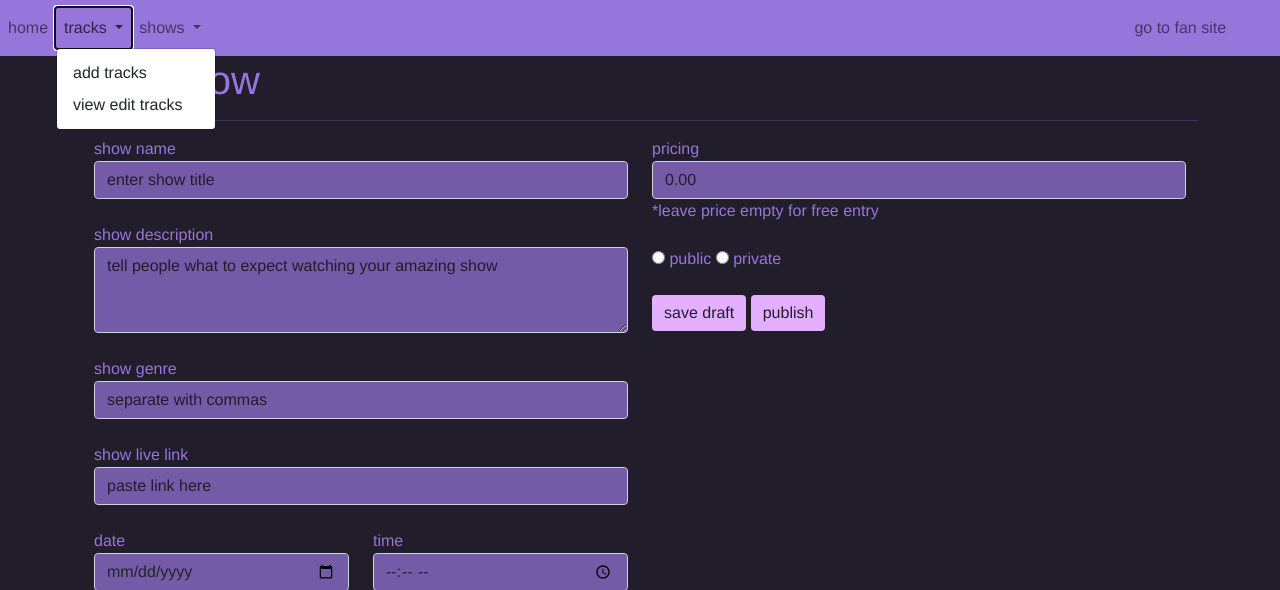
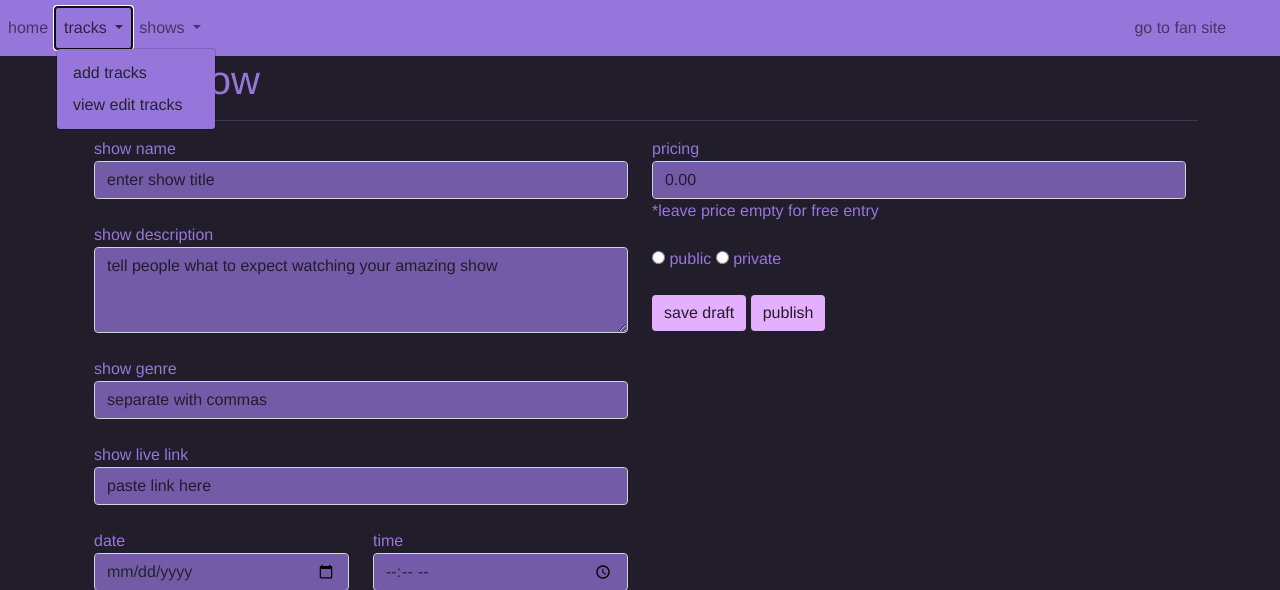
Before and after one commit to HackOR2021/revamped-bandcamp, a Flask app: page /add-shows in a window 1280 px wide, after a click on "tracks". Shown: the top 590 px of the page. Run offline with Flask 2, Linux system fonts and the light colour scheme; some libraries are stand-ins or nearby versions.

Commit message:
changed color of dropdowns

```diff
--- a/website/static/styles.css
+++ b/website/static/styles.css
@@ -40,6 +40,17 @@ hr {
 
 .last-link {
     width: 12%;
+}
+
+/* || Sitewide - navbar */
+
+.dropdown-menu {
+    background-color: #9776DC;
+    color: #221d2b;
+}
+
+.dropdown-menu:hover {
+    background-color: #9776dc;
 }
 
 
```
